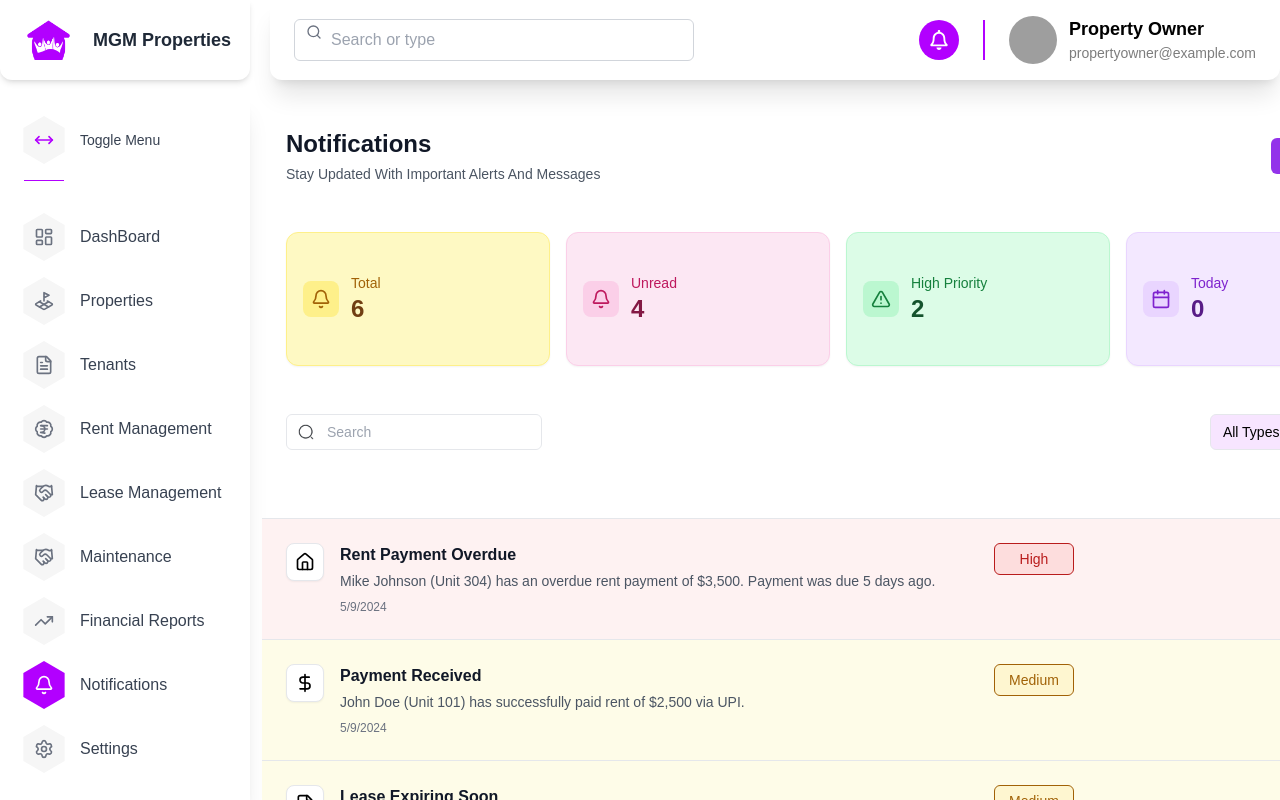
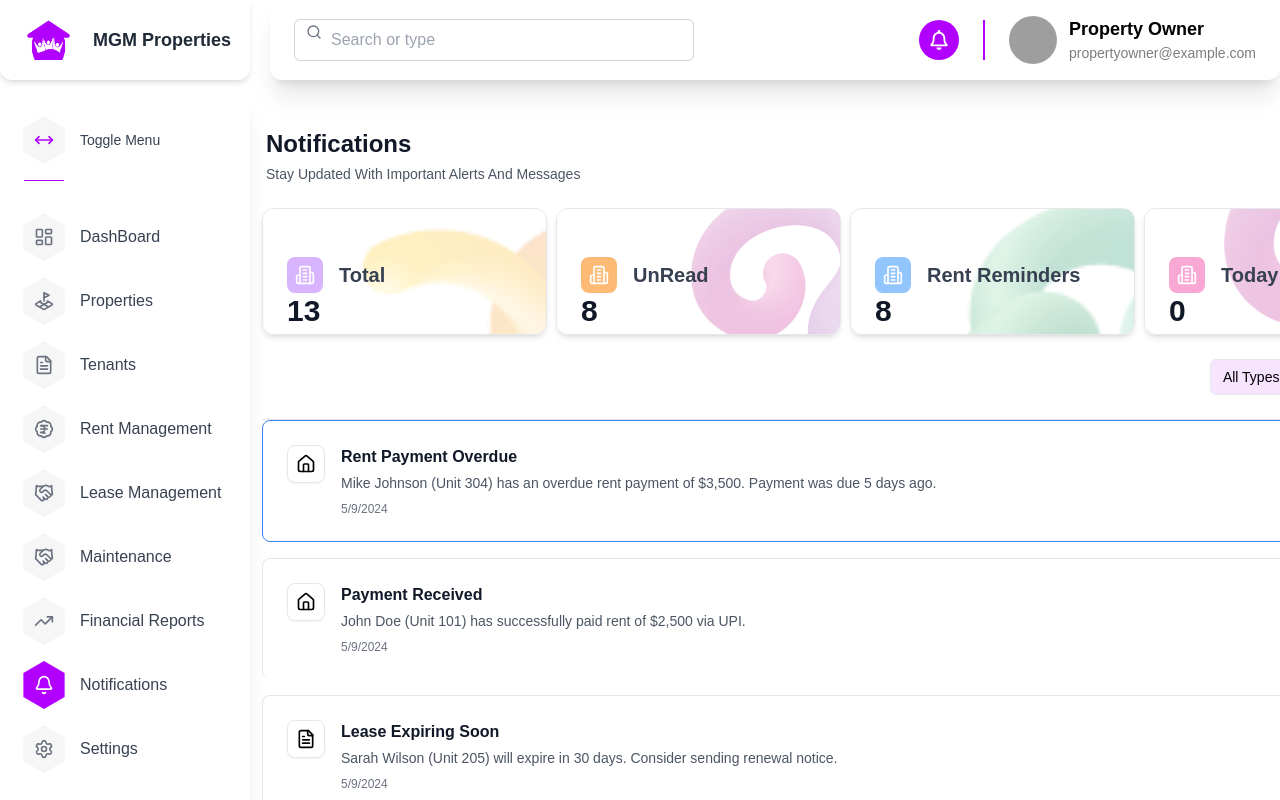
Before and after one commit to YOHO-TECHNOLOGIES-PVT-LTD/PropertyManagementSystem, a React (Vite) app: page /notifications in a window 1280 px wide. Built offline with nearby package versions, Linux system fonts and the light colour scheme; grey boxes are pictures that could not be loaded; a web font is replaced by a local one.

Commit message:
notificationui

```diff
--- a/src/pages/notifications/Notifications.tsx
+++ b/src/pages/notifications/Notifications.tsx
@@ -1,36 +1,33 @@
-"use client"
-
 import { useState } from "react"
-
 import {
   Bell,
-  Calendar,
-  AlertTriangle,
-  Search,
   ChevronDown,
   Home,
-  DollarSign,
   FileText,
-  Wrench,
   BarChart3,
-
+  Building2,
 } from "lucide-react"
 import { Button } from "../../components/ui/button"
 import { Card, CardContent } from "../../components/ui/card"
-import { Input } from "../../components/ui/input"
-import { DropdownMenu, DropdownMenuContent, DropdownMenuItem, DropdownMenuTrigger } from "@radix-ui/react-dropdown-menu"
-import tickicon from "../../assets/tick-circle.png"
+import {
+  DropdownMenu,
+  DropdownMenuContent,
+  DropdownMenuItem,
+  DropdownMenuTrigger,
+} from "@radix-ui/react-dropdown-menu"
 import cancelicon from "../../assets/close-circle.png"
-import moreicon from "../../assets/more.png"
-import scope from "../../assets/search-normal.png"
+import cardimg1 from "../../assets/cardimg1.png"
+import cardimg2 from "../../assets/cardimg2.png"
+import cardimg3 from "../../assets/cardimg3.png"
+import cardimg4 from "../../assets/cardimg4.png"
+import  {FONTS } from '../../constants/ui constants'
 
 interface NotificationItem {
   id: string
-  type: "rent" | "payment" | "lease" | "maintenance" | "report" | "reminder"
+  type: "rent" | "lease" | "report" | "reminder"
   title: string
   description: string
   timestamp: string
-  priority: "High" | "Medium" | "Low"
   isRead: boolean
 }
 
@@ -41,16 +38,14 @@ const notifications: NotificationItem[] = [
     title: "Rent Payment Overdue",
     description: "Mike Johnson (Unit 304) has an overdue rent payment of $3,500. Payment was due 5 days ago.",
     timestamp: "5/9/2024",
-    priority: "High",
     isRead: false,
   },
   {
     id: "2",
-    type: "payment",
+    type: "rent",
     title: "Payment Received",
     description: "John Doe (Unit 101) has successfully paid rent of $2,500 via UPI.",
     timestamp: "5/9/2024",
-    priority: "Medium",
     isRead: false,
   },
   {
@@ -59,16 +54,14 @@ const notifications: NotificationItem[] = [
     title: "Lease Expiring Soon",
     description: "Sarah Wilson (Unit 205) will expire in 30 days. Consider sending renewal notice.",
     timestamp: "5/9/2024",
-    priority: "Medium",
     isRead: false,
   },
   {
     id: "4",
-    type: "maintenance",
+    type: "rent",
     title: "New Maintenance Request",
     description: "Urgent electrical issue reported in Unit 506. Power outlet not working in living room.",
     timestamp: "5/9/2024",
-    priority: "High",
     isRead: false,
   },
   {
@@ -77,7 +70,6 @@ const notifications: NotificationItem[] = [
     title: "Monthly Report Generated",
     description: "Your January 2024 financial report is ready for download.",
     timestamp: "5/8/2024",
-    priority: "Low",
     isRead: true,
   },
   {
@@ -86,8 +78,98 @@ const notifications: NotificationItem[] = [
     title: "Rent Due Reminder",
     description: "Sarah Wilson (Unit 205) has rent due tomorrow ($4,000). Send reminder notification.",
     timestamp: "5/8/2024",
-    priority: "Medium",
     isRead: true,
+  },
+    {
+    id: "7",
+    type: "rent",
+    title: "New Maintenance Request",
+    description: "Urgent electrical issue reported in Unit 506. Power outlet not working in living room.",
+    timestamp: "5/9/2024",
+    isRead: false,
+  },
+    {
+    id: "8",
+    type: "rent",
+    title: "New Maintenance Request",
+    description: "Urgent electrical issue reported in Unit 506. Power outlet not working in living room.",
+    timestamp: "5/9/2024",
+    isRead: true,
+  },
+    {
+    id: "9",
+    type: "rent",
+    title: "New Maintenance Request",
+    description: "Urgent electrical issue reported in Unit 506. Power outlet not working in living room.",
+    timestamp: "5/9/2024",
+    isRead: false,
+  },
+   {
+    id: "10",
+    type: "reminder",
+    title: "Rent Due Reminder",
+    description: "Sarah Wilson (Unit 205) has rent due tomorrow ($4,000). Send reminder notification.",
+    timestamp: "5/8/2024",
+    isRead: true,
+  },
+   {
+    id: "11",
+    type: "reminder",
+    title: "Rent Due Reminder",
+    description: "Sarah Wilson (Unit 205) has rent due tomorrow ($4,000). Send reminder notification.",
+    timestamp: "5/8/2024",
+    isRead: true,
+  },
+   {
+    id: "12",
+    type: "rent",
+    title: "Rent Payment Overdue",
+    description: "Mike Johnson (Unit 304) has an overdue rent payment of $3,500. Payment was due 5 days ago.",
+    timestamp: "5/9/2024",
+    isRead: false,
+  },
+   {
+    id: "13",
+    type: "rent",
+    title: "Rent Payment Overdue",
+    description: "Mike Johnson (Unit 304) has an overdue rent payment of $3,500. Payment was due 5 days ago.",
+    timestamp: "5/9/2024",
+    isRead: false,
+  },
+]
+
+const cardData = [
+  {
+    id: 1,
+    title: "Total",
+    value: "6",
+    icon: Building2,
+    iconBgColor: "bg-purple-300",
+    backgroundImage: cardimg1,
+  },
+  {
+    id: 2,
+    title: "UnRead",
+    value: "4",
+    icon: Building2,
+    iconBgColor: "bg-orange-300",
+    backgroundImage: cardimg2,
+  },
+  {
+    id: 3,
+    title: "Rent Reminders",
+    value: "3",
+    icon: Building2,
+    iconBgColor: "bg-blue-300",
+    backgroundImage: cardimg3,
+  },
+  {
+    id: 4,
+    title: "Today",
+    value: "0",
+    icon: Building2,
+    iconBgColor: "bg-pink-300",
+    backgroundImage: cardimg4,
   },
 ]
 
@@ -95,12 +177,8 @@ const getNotificationIcon = (type: string) => {
   switch (type) {
     case "rent":
       return <Home className="h-5 w-5" />
-    case "payment":
-      return <DollarSign className="h-5 w-5" />
     case "lease":
       return <FileText className="h-5 w-5" />
-    case "maintenance":
-      return <Wrench className="h-5 w-5" />
     case "report":
       return <BarChart3 className="h-5 w-5" />
     case "reminder":
@@ -110,283 +188,202 @@ const getNotificationIcon = (type: string) => {
   }
 }
 
-const getPriorityColor = (priority: string) => {
-  switch (priority.toLowerCase()) {
-    case "high":
-      return "text-red-700 border-red-700 bg-[#EE2F2F1A]";
-    case "medium":
-      return "text-yellow-700 border-yellow-700 bg-[#FFC3001A]";
-    case "low":
-      return "text-green-700 border-green-700 bg-[#1CAF191A]";
-    default:
-      return "text-gray-700 border-gray-700 bg-gray-100";
-  }
-};
+function Notifications() {
+  const [readFilter, setReadFilter] = useState<"all" | "read" | "unread">("all")
+  const [typeFilter, setTypeFilter] = useState<"all" | "rent" | "lease">("all")
+  const [notificationList, setNotificationList] = useState<NotificationItem[]>(notifications)
 
+  // Pagination state
+  const [currentPage, setCurrentPage] = useState(1)
+  const itemsPerPage = 10
 
+  // Filter logic
+  const filteredNotifications = notificationList.filter(notification => {
+    const readMatch =
+      readFilter === "all" ||
+      (readFilter === "read" && notification.isRead) ||
+      (readFilter === "unread" && !notification.isRead)
 
-const getNotificationBackground = (priority: string, isRead: boolean) => {
-  if (isRead) return "bg-white"
+    const typeMatch =
+      typeFilter === "all" ||
+      notification.type === typeFilter
 
-  switch (priority) {
-    case "High":
-      return "bg-red-50"
-    case "Medium":
-      return "bg-yellow-50"
-    case "Low":
-      return "bg-green-50"
-    default:
-      return "bg-white"
-  }
+    return readMatch && typeMatch
+  })
+
+  // Pagination logic
+  const totalPages = Math.ceil(filteredNotifications.length / itemsPerPage)
+  const paginatedNotifications = filteredNotifications.slice(
+    (currentPage - 1) * itemsPerPage,
+    currentPage * itemsPerPage
+  )
+
+  const markAsRead = (id: string) => {
+    setNotificationList(prev =>
+      prev.map(notification =>
+        notification.id === id ? { ...notification, isRead: true } : notification
+      )
+    )
   }
 
-function Notifications() {
-  const [searchQuery, setSearchQuery] = useState("")
+  const markAllAsRead = () => {
+    setNotificationList(prev =>
+      prev.map(notification => ({ ...notification, isRead: true }))
+    )
+  }
 
-  const totalNotifications = notifications.length
-  const unreadNotifications = notifications.filter((n) => !n.isRead).length
-  const highPriorityNotifications = notifications.filter((n) => n.priority === "High").length
-  const todayNotifications = 0
+  const deleteNotification = (id: string) => {
+    setNotificationList(prev =>
+      prev.filter(notification => notification.id !== id)
+    )
+  }
+
+  const updatedCardData = cardData.map(card => {
+    if (card.title === "Total") {
+      return { ...card, value: notificationList.length.toString() }
+    }
+    if (card.title === "UnRead") {
+      return { ...card, value: notificationList.filter(n => !n.isRead).length.toString() }
+    }
+    if (card.title === "Rent Reminders") {
+      return { ...card, value: notificationList.filter(n => n.type === "rent").length.toString() }
+    }
+    return card
+  })
 
   return (
     <div className="w-6xl mx-auto">
       {/* Header */}
-      <div className="flex items-center justify-between p-6 ">
+      <div className="flex items-center justify-between p-6">
         <div>
-          <h1 className="text-2xl font-semibold text-gray-900">Notifications</h1>
-          <p className="text-sm text-gray-600 mt-1">Stay Updated With Important Alerts And Messages</p>
+          <h1 className="text-2xl -ml-5 font-semibold text-gray-900"
+          style={{...FONTS.headers}}
+          >Notifications</h1>
+          <p className="text-sm text-gray-600 -ml-5 mt-1">Stay Updated With Important Alerts And Messages</p>
         </div>
-        <Button className="bg-purple-600 hover:bg-purple-700 text-white">Mark All Read</Button>
+        <Button
+          className="bg-purple-600 hover:bg-purple-700 -mr-9 text-white"
+          onClick={markAllAsRead}
+        >
+          Mark All Read
+        </Button>
       </div>
 
+      {/* Cards */}
+      <div className="grid grid-cols-1 sm:grid-cols-2 lg:grid-cols-4 gap-6">
+        {updatedCardData.map((card) => {
+          const IconComponent = card.icon
+          return (
+            <Card key={card.id} className="relative overflow-hidden shadow-md border w-[285px] h-[127px]">
+              <div
+                className="absolute inset-0 bg-no-repeat bg-[length:150%] opacity-35"
+                style={{
+                  backgroundImage: `url('${card.backgroundImage}')`,
+                  backgroundPosition:
+                    card.backgroundImage === cardimg1 ? "100px 10px" :
+                      card.backgroundImage === cardimg2 ? "-162px -130px" :
+                        card.backgroundImage === cardimg3 ? "-340px -110px" :
+                          card.backgroundImage === cardimg4 ? "-192px -150px" : "10px 10px",
+                  transform:
+                    card.backgroundImage === cardimg2 ? "rotate(180deg)" :
+                      card.backgroundImage === cardimg3 ? "rotate(180deg)" :
+                        card.backgroundImage === cardimg4 ? "rotate(180deg)" : "none",
+                  backgroundSize:
+                    card.backgroundImage === cardimg2 ? "110%" :
+                      card.backgroundImage === cardimg3 ? "185%" :
+                        card.backgroundImage === cardimg4 ? "140%" : "none",
+                }}
+              ></div>
 
-      <div className="grid grid-cols-4 gap-4 p-6 ">
-        <Card className="bg-yellow-100 border-yellow-200">
-          <CardContent className="p-4">
-            <div className="flex items-center gap-3">
-              <div className="p-2 bg-yellow-200 rounded-lg">
-                <Bell className="h-5 w-5 text-yellow-700" />
+              <div className="absolute inset-0 bg-white opacity-30"></div>
+
+              <CardContent className="relative h-full flex flex-col justify-between p-6">
+                <div className="flex items-center gap-4">
+                  <div className={`p-2 ${card.iconBgColor} rounded-lg`}>
+                    <IconComponent className="w-5 h-5 text-white" />
                   </div>
-              <div>
-                <p className="text-sm text-yellow-700 font-medium">Total</p>
-                <p className="text-2xl font-bold text-yellow-900">{totalNotifications}</p>
+                  <span className="text-sm font-medium text-gray-700" style={{...FONTS.card_headers}}>{card.title}</span>
                 </div>
-            </div>
+                <div className="text-3xl font-bold text-gray-900">{card.value}</div>
               </CardContent>
             </Card>
-
-        <Card className="bg-pink-100 border-pink-200">
-          <CardContent className="p-4">
-            <div className="flex items-center gap-3">
-              <div className="p-2 bg-pink-200 rounded-lg">
-                <Bell className="h-5 w-5 text-pink-700" />
-              </div>
-              <div>
-                <p className="text-sm text-pink-700 font-medium">Unread</p>
-                <p className="text-2xl font-bold text-pink-900">{unreadNotifications}</p>
-              </div>
-            </div>
-          </CardContent>
-        </Card>
-
-        <Card className="bg-green-100 border-green-200">
-          <CardContent className="p-4">
-            <div className="flex items-center gap-3">
-              <div className="p-2 bg-green-200 rounded-lg">
-                <AlertTriangle className="h-5 w-5 text-green-700" />
-              </div>
-              <div>
-                <p className="text-sm text-green-700 font-medium">High Priority</p>
-                <p className="text-2xl font-bold text-green-900">{highPriorityNotifications}</p>
-              </div>
-            </div>
-          </CardContent>
-        </Card>
-
-        <Card className="bg-purple-100 border-purple-200">
-          <CardContent className="p-4">
-            <div className="flex items-center gap-3">
-              <div className="p-2 bg-purple-200 rounded-lg">
-                <Calendar className="h-5 w-5 text-purple-700" />
-              </div>
-              <div>
-                <p className="text-sm text-purple-700 font-medium">Today</p>
-                <p className="text-2xl font-bold text-purple-900">{todayNotifications}</p>
-              </div>
-            </div>
-          </CardContent>
-        </Card>
+          )
+        })}
       </div>
 
-
+      {/* Filters */}
       <div className="flex flex-col p-6 border-b border-gray-200">
-  {/* Row 1: Search left, filters right */}
-  <div className="flex items-center justify-between">
-    {/* Search Bar */}
-    <div className="relative w-64">
-      <img src={scope} className="absolute mt-2 left-3 top-1/2 -translate-y-1/2 h-4 w-4 text-gray-400" />
-      <Input
-        placeholder="Search"
-        value={searchQuery}
-        onChange={(e: any) => setSearchQuery(e.target.value)}
-        className="pl-10"
-      />
-    </div>
-
-    {/* Filters on the right */}
-    <div className="flex items-center gap-2">
-      {/* All Types Dropdown */}
+        <div className="flex items-center justify-end gap-2">
+          {/* Type Filter */}
           <DropdownMenu>
             <DropdownMenuTrigger asChild>
               <Button variant="outline" className="gap-2 bg-[#B200FF1A]">
-      All Types
+                {typeFilter === "all" ? "All Types" : typeFilter === "rent" ? "Rent Reminders" : "Lease Expiry"}
                 <ChevronDown className="h-4 w-4" />
               </Button>
             </DropdownMenuTrigger>
-
-  <DropdownMenuContent
-    className="bg-transparent border-none shadow-none p-0 w-48"
-    align="start"
-  >
+            <DropdownMenuContent className="bg-transparent border-none shadow-none p-0 w-48" align="start">
               <div className="flex flex-col gap-2 bg-white p-2">
                 <DropdownMenuItem
-        className="rounded-xl border border-gray-200 px-4 py-2 cursor-pointer hover:bg-[#B200FF] hover:text-[white]"
-      >
-        All Types
-      </DropdownMenuItem>
-
+                className="rounded-xl border  px-4 py-2 cursor-pointer hover:bg-[#B200FF] hover:text-[white]"
+                onClick={() => { setTypeFilter("all"); setCurrentPage(1) }}>All Types</DropdownMenuItem>
                 <DropdownMenuItem
-        className="rounded-xl border border-gray-200 px-4 py-2 cursor-pointer hover:bg-[#B200FF] hover:text-[white]"
-      >
-        Rent Reminders
-      </DropdownMenuItem>
-
+                className="rounded-xl border  px-4 py-2 cursor-pointer hover:bg-[#B200FF] hover:text-[white]"
+                onClick={() => { setTypeFilter("rent"); setCurrentPage(1) }}>Rent Reminders</DropdownMenuItem>
                 <DropdownMenuItem
-        className="rounded-xl border border-gray-200 px-4 py-2 cursor-pointer  text-black hover:bg-[#B200FF] hover:text-[white]"
-      >
-        Payment Conformation
-      </DropdownMenuItem>
-
-      <DropdownMenuItem
-        className="rounded-xl border border-gray-200 px-4 py-2 cursor-pointer hover:bg-[#B200FF] hover:text-[white]"
-      >
-        Lease Expiry
-      </DropdownMenuItem>
-
-      <DropdownMenuItem
-        className="rounded-xl border border-gray-200 px-4 py-2 cursor-pointer hover:bg-[#B200FF] hover:text-[white]"
-      >
-        Maintenance
-      </DropdownMenuItem>
-
-      <DropdownMenuItem
-        className="rounded-xl border border-gray-200 px-4 py-2 cursor-pointer hover:bg-[#B200FF] hover:text-[white]"
-      >
-        System
-      </DropdownMenuItem>
+                className="rounded-xl border  px-4 py-2 cursor-pointer hover:bg-[#B200FF] hover:text-[white]"
+                onClick={() => { setTypeFilter("lease"); setCurrentPage(1) }}>Lease Expiry</DropdownMenuItem>
               </div>
             </DropdownMenuContent>
           </DropdownMenu>
 
-
-      {/* All Dropdown */}
+          {/* Read Filter */}
           <DropdownMenu>
             <DropdownMenuTrigger asChild>
               <Button variant="outline" className="gap-2 bg-[#B200FF1A]">
-      All
+                {readFilter === "all" ? "All" : readFilter === "read" ? "Read" : "Unread"}
                 <ChevronDown className="h-4 w-4" />
               </Button>
             </DropdownMenuTrigger>
-
-  <DropdownMenuContent
-    className="bg-white border-none shadow-none p-0 w-48"
-    align="start"
-  >
-    <div className="flex flex-col gap-2 bg-transparent p-2">
+            <DropdownMenuContent className="bg-white  border-none shadow-none p-0 w-48" align="start">
+              <div className="flex flex-col gap-2  bg-transparent p-2">
                 <DropdownMenuItem
-        className="rounded-xl border border-gray-200 px-4 py-2 cursor-pointer text-black hover:bg-[#B200FF] hover:text-white"
-      >
-        All
-      </DropdownMenuItem>
-
+                className="rounded-xl border border-gray-200 px-4 py-2 cursor-pointer hover:bg-[#B200FF] hover:text-[white]"
+                onClick={() => { setReadFilter("all"); setCurrentPage(1) }}>All</DropdownMenuItem>
                 <DropdownMenuItem
-        className="rounded-xl border border-gray-200 px-4 py-2 cursor-pointer text-black hover:bg-[#B200FF] hover:text-white"
-      >
-        Read
-      </DropdownMenuItem>
-
+                className="rounded-xl border border-gray-200 px-4 py-2 cursor-pointer hover:bg-[#B200FF] hover:text-[white]"
+                onClick={() => { setReadFilter("read"); setCurrentPage(1) }}>Read</DropdownMenuItem>
                 <DropdownMenuItem
-        className="rounded-xl border border-gray-200 px-4 py-2 cursor-pointer text-black hover:bg-[#B200FF] hover:text-white"
-      >
-        Unread
-      </DropdownMenuItem>
+                className="rounded-xl border border-gray-200 px-4 py-2 cursor-pointer hover:bg-[#B200FF] hover:text-[white]"
+                onClick={() => { setReadFilter("unread"); setCurrentPage(1) }}>Unread</DropdownMenuItem>
               </div>
             </DropdownMenuContent>
           </DropdownMenu>
-
         </div>
       </div>
 
-
-  <div className="flex justify-end mt-2">
-    <Button variant="link" className="text-blue-600 hover:text-blue-800">
-      View All
-    </Button>
-  </div>
-</div>
-
-
       {/* Notifications List */}
       <div className="divide-y divide-gray-200">
-        {notifications.map((notification) => (
-          <div
-            key={notification.id}
-            className={`p-6 ${getNotificationBackground(notification.priority, notification.isRead)}`}
-          >
+        {paginatedNotifications.map((notification) => (
+          <div key={notification.id} className={`p-6 rounded-lg mb-4 ${!notification.isRead ? "border border-blue-500" : "border border-transparent"}`}>
             <div className="flex items-start gap-4">
               <div className="p-2 bg-white rounded-lg border border-gray-200 shadow-sm">
                 {getNotificationIcon(notification.type)}
               </div>
-
               <div className="flex-1 min-w-0">
                 <div className="flex items-start justify-between gap-4">
                   <div className="flex-1">
-                    <h3 className="font-semibold text-gray-900 mb-1">{notification.title}</h3>
-                    <p className="text-sm text-gray-600 mb-2">{notification.description}</p>
+                    <h3 className={`font-semibold mb-1 ${!notification.isRead ? "text-gray-900" : "text-gray-600"}`}>
+                      {notification.title}
+                    </h3>
+                    <p className="text-sm text-gray-600 mb-2" >{notification.description}</p>
                     <p className="text-xs text-gray-500">{notification.timestamp}</p>
                   </div>
-
-                  <div className="flex  gap-3">
-<span
-  className={`inline-flex items-center justify-center w-20 mr-50 px-2 py-1 text-sm rounded-md border ${getPriorityColor(notification.priority)}`}
->
-  {notification.priority}
-</span>
-
-
-                    <div className="flex items-center gap-1">
-                      <Button
-                        size="sm"
-                        variant="ghost"
-                        className="h-8 w-8 p-0 text-green-600 hover:text-green-700 hover:bg-green-50"
-                      >
-                        <img src={tickicon} className="h-6 w-6" />
+                  <div className="flex gap-3 items-start">
+                    <Button size="sm" variant="ghost" className="h-8 w-8 p-0 text-red-600 hover:text-red-700 hover:bg-red-50"
+                      onClick={() => deleteNotification(notification.id)}>
+                      <img src={cancelicon} className="h-6 w-6" />
                     </Button>
-                      <Button
-                        size="sm"
-                        variant="ghost"
-                        className="h-8 w-8 p-0 text-red-600 hover:text-red-700 hover:bg-red-50"
-                      >
-                         <img src={cancelicon}className="h-6 w-6" />
-                      </Button>
-                      <Button
-                        size="sm"
-                        variant="ghost"
-                        className="h-8 w-8 p-0 text-gray-600 hover:text-gray-700 hover:bg-gray-50"
-                      >
-                         <img src={moreicon} className="h-6 w-6" />
-                      </Button>
-                    </div>
                   </div>
                 </div>
               </div>
@@ -394,6 +391,25 @@ function Notifications() {
           </div>
         ))}
       </div>
+
+      {/* Pagination Controls */}
+      <div className="flex justify-center gap-2 mt-4">
+        <Button
+          variant="outline"
+          disabled={currentPage === 1}
+          onClick={() => setCurrentPage(prev => prev - 1)}
+        >
+          Previous
+        </Button>
+        <span className="px-3 py-2">Page {currentPage} of {totalPages}</span>
+        <Button
+          variant="outline"
+          disabled={currentPage === totalPages}
+          onClick={() => setCurrentPage(prev => prev + 1)}
+        >
+          Next
+        </Button>
+      </div>
     </div>
   )
 }
```
Lines whose indentation alone changed are shown as unchanged.
